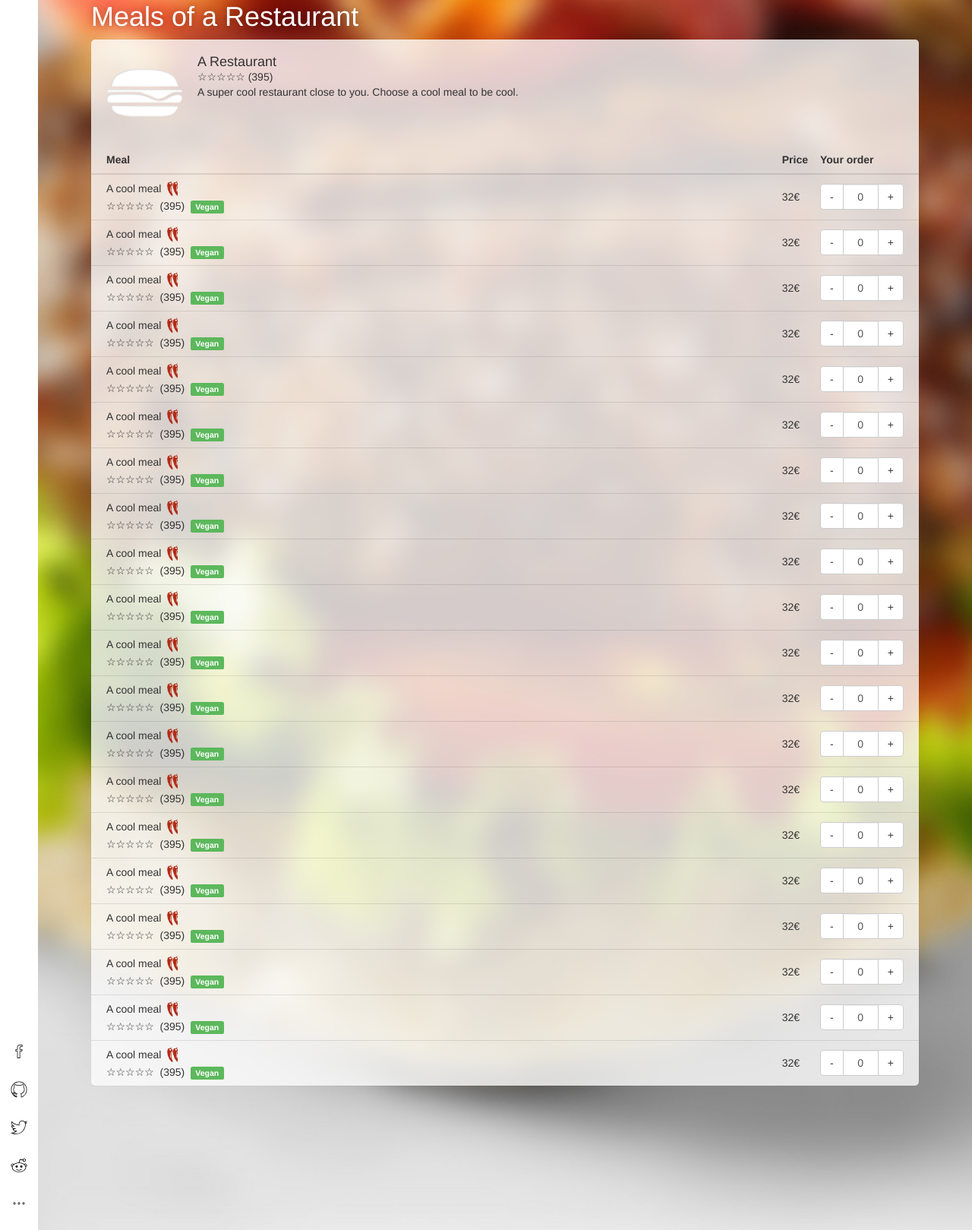
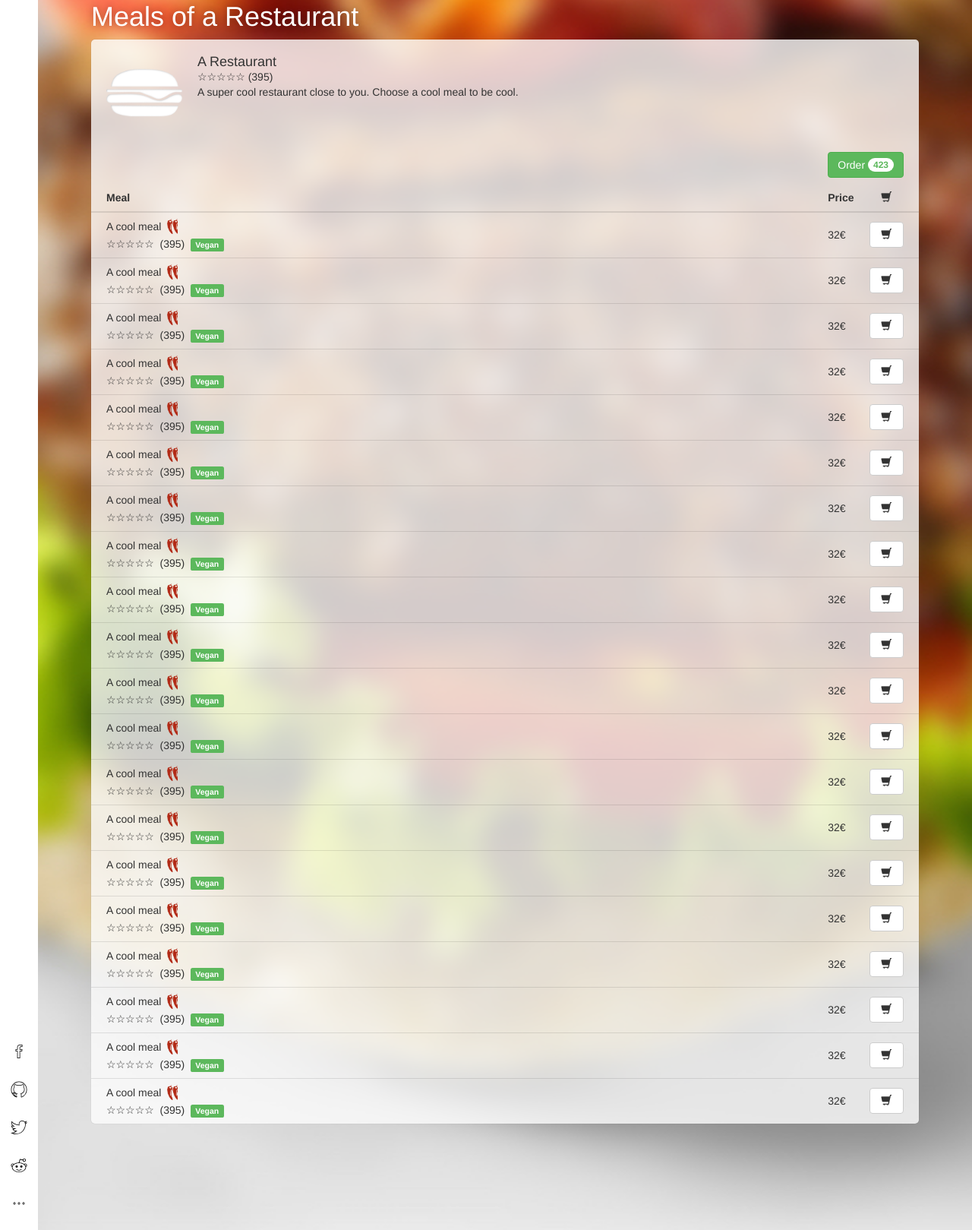
Before and after one commit to crysxd/Project-Workshop-of-Database-Systems-CS357, a PHP site: page /meals.php in a window 1280 px wide. Shown: the part 268-1887 px from the top of the page at 76% size. Run offline with PHP 8.4, Linux system fonts and the light colour scheme.

Commit message:
Better table layout, comments

```diff
--- a/Webpage/css/meals.css
+++ b/Webpage/css/meals.css
@@ -124,3 +124,11 @@
 #meals-list table {
   margin: 0;
 }
+
+.center {
+  text-align: center;
+}
+
+#meals-list thead th {
+  border-top: 0 !important;
+}
--- a/Webpage/meals.php
+++ b/Webpage/meals.php
@@ -33,28 +33,45 @@
   <!-- Menus and overlays -->
   <?php  include('shared/header.html'); ?>
 
+
   <div id="main-content">
-
     <!-- meals list -->
     <section id="splash-screen">
       <div class="splash-container">
+        <!-- Title -->
         <h1>Meals of <span class="restaurant-name">a Restaurant</span></h1>
         <div class="splash-container-scroller">
+
+          <!-- Info box -->
           <div id="restaurant-info">
             <img src="imgs/icon.png" class="pull-left" alt>
             <h4 class="restaurant-name">A Restaurant</h4>
             <p><span class="restaurant-rating-stars">☆☆☆☆☆</span>&nbsp;(<span class="restaurant-rating-count">395</span>)</p>
             <p class="restaurant-description">A super cool restaurant close to you. Choose a cool meal to be cool.</p>
           </div>
+
           <div id="meals-list">
+            <!-- Meals table -->
             <table class="table table-hover">
+              <!-- Table header -->
               <thead>
+                <tr>
+                  <td></td>
+                  <td colspan="2">
+                    <!-- Go to cashier button -->
+                    <div class="btn btn-success btn-block btn-shopping-cart">
+                      Order&nbsp;<span class="badge">423</span>
+                    </div>
+                  </td>
+                </tr>
                 <tr>
                   <th>Meal</th>
                   <th>Price</th>
-                  <th>Your order</th>
+                  <th class="center"><span class="glyphicon glyphicon-shopping-cart"></span></th>
                 </tr>
               </thead>
+
+              <!-- Table body -->
               <tbody>
                 <?php for($i=0; $i<20; $i++) {?>
                   <tr>
@@ -71,15 +88,7 @@
                     </td>
                     <td class="meal-price">32€</td>
                     <td class="meal-amount">
-                      <div class="input-group .spinner">
-                        <span class="input-group-btn">
-                          <button class="btn btn-default" type="button">-</button>
-                        </span>
-                        <input type="text" class="form-control" value="0">
-                        <span class="input-group-btn">
-                          <button class="btn btn-default" type="button">+</button>
-                        </span>
-                      </div>
+                      <div class="btn btn-default btn-block"><span class="glyphicon glyphicon-shopping-cart"></span></div>
                     </td>
                   </tr>
                 <?php } ?>
```
